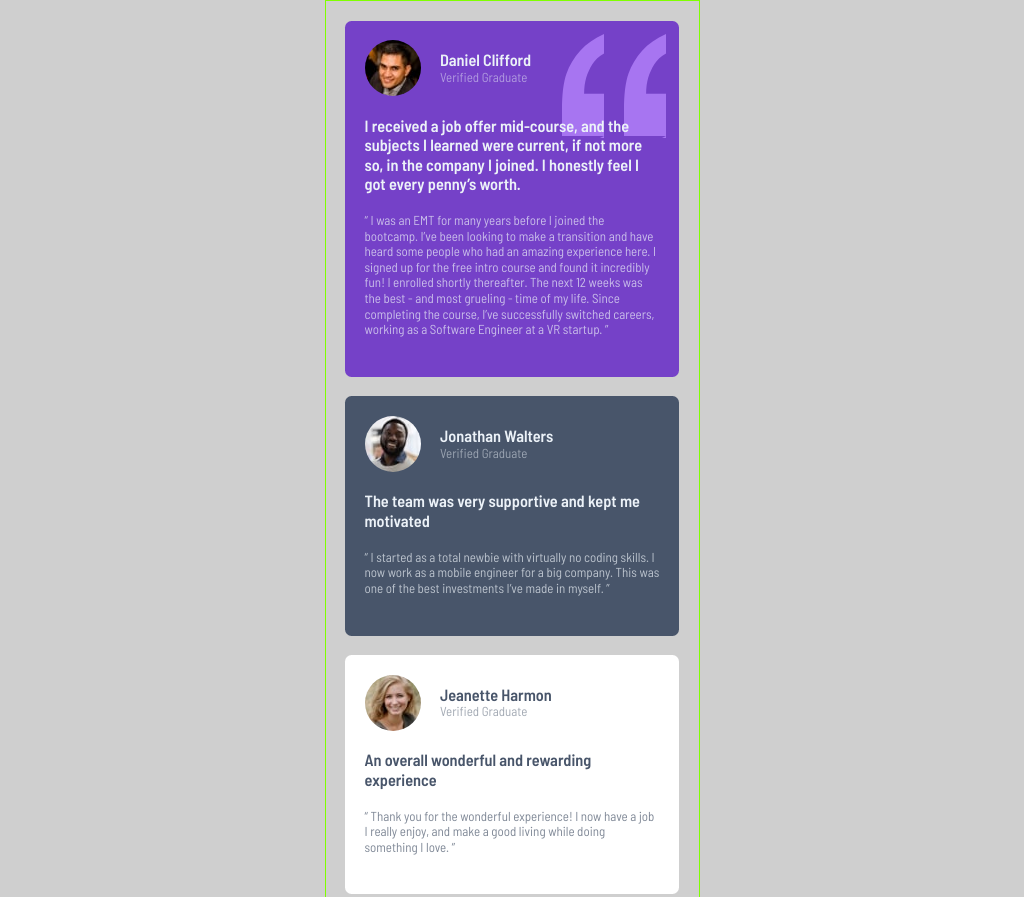
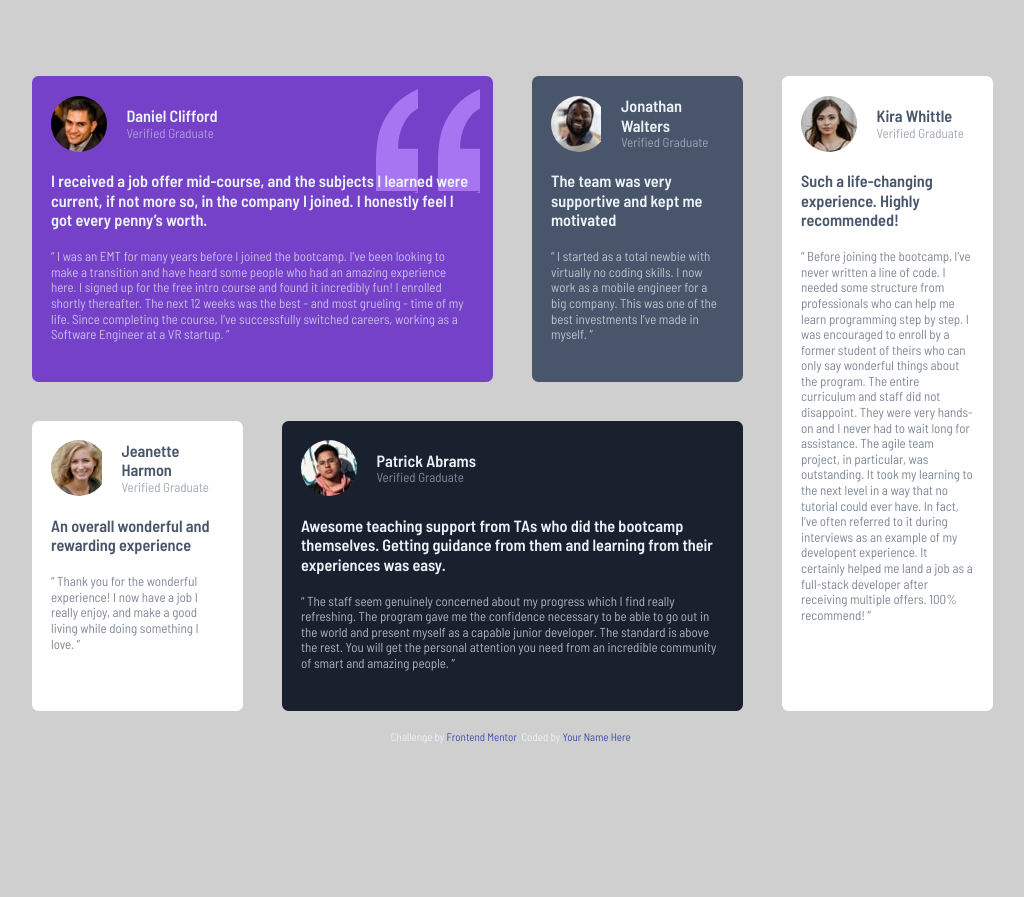
Before and after one commit to medaich/testimonials-grid-section-main, a plain HTML site: page index.html in a window 1280 px wide. Shown: the top 897 px of the page, without its empty margins (128-1152 px from the left). After the commit the page ends 800 px from the top, so only its background shows below. Drawn offline with Linux system fonts and the light colour scheme.

Commit message:
finishing the styling

```diff
--- a/style/base-style.css
+++ /dev/null
@@ -1,111 +0,0 @@
-@import url("https://fonts.googleapis.com/css2?family=Barlow+Semi+Condensed:ital,wght@0,100;0,200;0,300;0,400;0,500;0,600;0,700;0,800;0,900;1,100;1,200;1,300;1,400;1,500;1,600;1,700;1,800;1,900&display=swap");
-
-:root {
-  --base-size: 1rem;
-  --scale: 1.25;
-  --h1: calc(var(--h2) * var(--scale));
-  --h2: calc(var(--h3) * var(--scale));
-  --h3: calc(var(--h4) * var(--scale));
-  --h4: calc(var(--h5) * var(--scale));
-  --h5: calc(var(--h6) * var(--scale));
-  --h6: var(--base-size);
-
-  /* colors */
-  /* primary */
-  --moderate-violet: hsl(263, 55%, 52%);
-  --very-dark-grayish-blue: hsl(217, 19%, 35%);
-  --very-dark-blackish-blue: hsl(219, 29%, 14%);
-  --white: hsl(0, 0%, 100%);
-  /* Neutral */
-
-  --light-gray: hsl(0, 0%, 81%);
-  --light-grayish-blue: hsl(210, 46%, 95%);
-  /* Note for text colors:
-
-1. "Verified Graduate" has the same color as the person's name with 50% opacity
-2. Review paragraphs inside the quotations have the same color as well, but are at 70% opacity */
-  /* fonts */
-  --sans-serif: "Barlow Semi Condensed", sans-serif; /* Weights: 500, 600 */
-
-  /* font weights */
-  --w1: 600;
-  --w2: 500;
-  --w2: 400;
-  --w3: 200;
-}
-
-html {
-  box-sizing: border-box;
-  font-size: 13px;
-}
-
-*,
-*:before,
-*:after {
-  box-sizing: inherit;
-  margin: 0;
-  padding: 0;
-}
-
-body {
-  font-family: var(--sans-serif);
-  font-weight: var(--w2);
-  line-height: 1;
-  background: var(--light-gray);
-  color: var(--light-grayish-blue);
-  font-size: var(--base-size);
-  margin: 0;
-  padding: 0;
-}
-
-h1,
-.h1 {
-  font-size: var(--h1);
-}
-
-h2,
-.h2 {
-  font-size: var(--h2);
-}
-
-h3,
-.h3 {
-  font-size: var(--h3);
-}
-
-h4,
-.h4 {
-  font-size: var(--h4);
-}
-
-h5,
-.h5 {
-  font-size: var(--h5);
-}
-
-h6,
-.h6 {
-  font-size: var(--h6);
-}
-
-h1,
-h2,
-h3,
-h4,
-h5,
-h6 {
-  font-weight: var(--w1);
-}
-
-a {
-  text-decoration: none;
-}
-
-img {
-  width: 100%;
-  max-width: 100%;
-}
-
-table {
-  border-collapse: collapse;
-}
--- a/style/style.css
+++ b/style/style.css
@@ -61,6 +61,11 @@ body {
   font-size: var(--base-size);
   margin: 0;
   padding: 0;
+  display: flex;
+  flex-flow: column nowrap;
+  align-items: center;
+  justify-content: center;
+  min-height: 100vh;
 }
 
 h1,
@@ -113,7 +118,6 @@ table {
 .wrapper {
   max-width: 375px;
   margin: 0 auto;
-  border: 1px solid chartreuse;
 }
 .wrapper > * {
   border-radius: 0.5rem;
@@ -192,3 +196,60 @@ table {
   top: 1rem;
   z-index: -1;
 }
+
+@media (min-width: 440px) {
+  .wrapper {
+    max-width: 400px;
+  }
+}
+@media (min-width: 560px) {
+  .wrapper {
+    max-width: 500px;
+  }
+}
+@media (min-width: 660px) {
+  .wrapper {
+    max-width: 600px;
+  }
+}
+@media (min-width: 800px) {
+  .wrapper {
+    max-width: 700px;
+    display: grid;
+    grid-template-columns: 1fr 1fr;
+  }
+  .card:nth-child(1) {
+    grid-column: 1/3;
+  }
+}
+
+@media (min-width: 1000px) {
+  .wrapper {
+    min-width: 1000px;
+    display: grid;
+    grid-template-columns: repeat(4, 1fr);
+    width: 80%;
+  }
+
+  .wrapper .card:first-child {
+    grid-area: 1/1/2/3;
+  }
+
+  .wrapper .card:nth-child(2) {
+    grid-area: 1/3/2/4;
+  }
+  .wrapper .card:nth-child(5) {
+    grid-area: 1/4/3/5;
+  }
+  .wrapper .card:nth-child(3) {
+    grid-area: 2/1/3/2;
+  }
+  .wrapper .card:nth-child(4) {
+    grid-area: 2/2/3/4;
+  }
+}
+@media (min-width: 1440px) {
+  .wrapper {
+    min-width: 1300px;
+  }
+}
```
